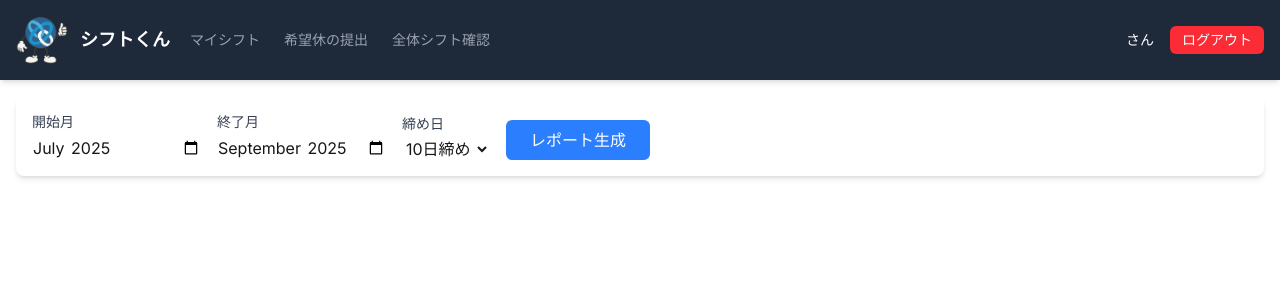
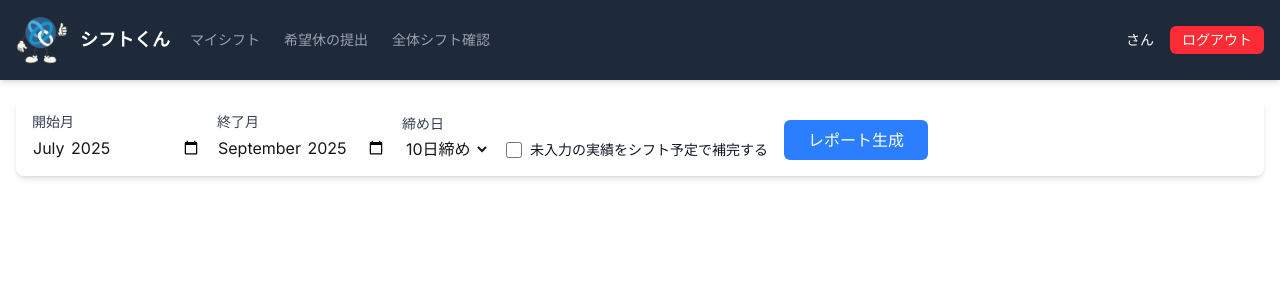
Before and after one commit to taksam2020-byte/shift-management-app, a Next.js app: page /admin/reports/cross-period in a window 1280 px wide. Shown: the top 300 px of the page. Built offline with nearby package versions, Linux system fonts and the light colour scheme; sample sign-in values are in the browser's storage.

Commit message:
Feat: クロス集計レポートの機能を拡張

```diff
--- a/src/app/admin/reports/cross-period/page.tsx
+++ b/src/app/admin/reports/cross-period/page.tsx
@@ -23,6 +23,7 @@ export default function CrossPeriodReportPage() {
   const [reportData, setReportData] = useState<CrossPeriodReport | null>(null);
   const [months, setMonths] = useState(getInitialMonths);
   const [closingDay, setClosingDay] = useState('10');
+  const [useSchedule, setUseSchedule] = useState(false);
   const [isLoading, setIsLoading] = useState(false);
   const [error, setError] = useState<string | null>(null);
 
@@ -35,6 +36,7 @@ export default function CrossPeriodReportPage() {
         startMonth: months.start,
         endMonth: months.end,
         closingDay,
+        useSchedule: String(useSchedule),
       });
       const response = await fetch(`/api/reports/cross-period?${params.toString()}`);
       if (!response.ok) {
@@ -49,6 +51,12 @@ export default function CrossPeriodReportPage() {
       setIsLoading(false);
     }
   };
+
+  const columnTotals = reportData ? reportData.months.map(month =>
+    reportData.employees.reduce((acc, emp) => acc + (reportData.results[emp.id]?.[month] || 0), 0)
+  ) : [];
+
+  const grandTotal = columnTotals.reduce((acc, total) => acc + total, 0);
 
   return (
     <div className="container mx-auto p-4">
@@ -85,6 +93,18 @@ export default function CrossPeriodReportPage() {
             <option value="20">20日締め</option>
           </select>
         </div>
+        <div className="flex items-center pt-4 sm:pt-0">
+          <input
+            type="checkbox"
+            id="useSchedule"
+            checked={useSchedule}
+            onChange={(e) => setUseSchedule(e.target.checked)}
+            className="h-4 w-4 rounded border-gray-300 text-indigo-600 focus:ring-indigo-500"
+          />
+          <label htmlFor="useSchedule" className="ml-2 block text-sm text-gray-900">
+            未入力の実績をシフト予定で補完する
+          </label>
+        </div>
         <button
           onClick={handleGenerateReport}
           disabled={isLoading}
@@ -101,9 +121,13 @@ export default function CrossPeriodReportPage() {
             <thead className="bg-gray-50">
               <tr>
                 <th className="px-6 py-3 text-left text-xs font-medium text-gray-500 uppercase sticky left-0 bg-gray-50 z-10">従業員</th>
-                {reportData.months.map(month => (
-                  <th key={month} className="px-6 py-3 text-right text-xs font-medium text-gray-500 uppercase">{month.replace('-', '年')}月度</th>
-                ))}
+                {reportData.months.map(month => {
+                  const [year, monthNum] = month.split('-');
+                  return (
+                    <th key={month} className="px-6 py-3 text-right text-xs font-medium text-gray-500 uppercase whitespace-pre-line">{`${year}年
+${monthNum}月度`}</th>
+                  )
+                })}
                 <th className="px-6 py-3 text-right text-xs font-medium text-gray-500 uppercase">合計</th>
               </tr>
             </thead>
@@ -121,6 +145,15 @@ export default function CrossPeriodReportPage() {
                 );
               })}
             </tbody>
+            <tfoot className="bg-gray-100 font-bold">
+                <tr>
+                    <td className="px-6 py-3 text-left sticky left-0 bg-gray-100">合計</td>
+                    {columnTotals.map((total, index) => (
+                        <td key={index} className="px-6 py-3 text-right">{total.toFixed(2)}</td>
+                    ))}
+                    <td className="px-6 py-3 text-right">{grandTotal.toFixed(2)}</td>
+                </tr>
+            </tfoot>
           </table>
         </div>
       )}
--- a/src/app/api/reports/cross-period/route.ts
+++ b/src/app/api/reports/cross-period/route.ts
@@ -49,11 +49,13 @@ export async function GET(request: Request) {
         const sql = `
             SELECT
                 s.employee_id,
+                s.start_time as schedule_start_time,
+                s.end_time as schedule_end_time,
                 a.actual_start_time,
                 a.actual_end_time,
                 a.break_hours
             FROM shifts s
-            INNER JOIN actual_work_hours a ON s.id = a.shift_id
+            ${useSchedule ? 'LEFT' : 'INNER'} JOIN actual_work_hours a ON s.id = a.shift_id
             WHERE s.date BETWEEN $1 AND $2
         `;
         const { rows: shifts } = await query(sql, [startDate, endDate]);
```
